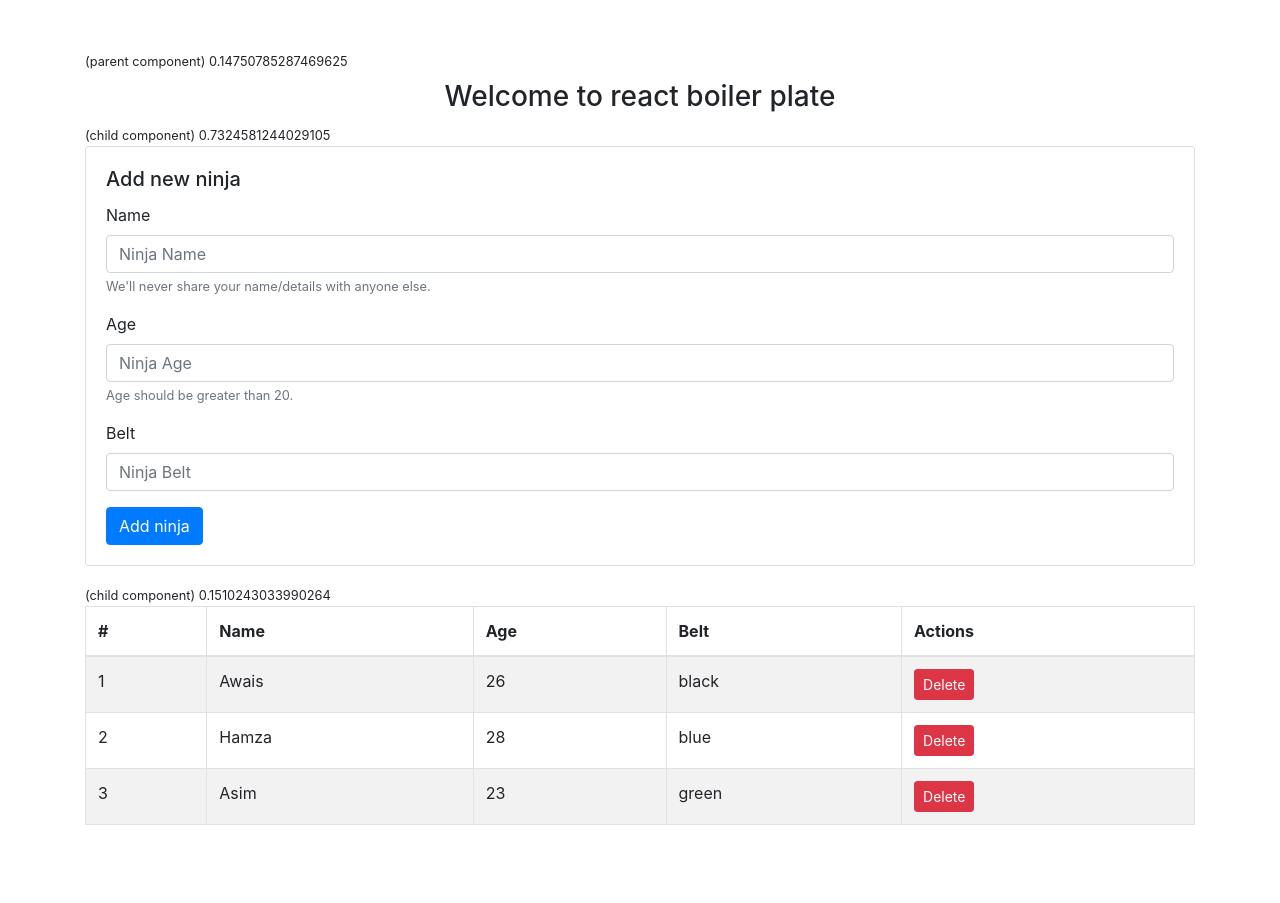
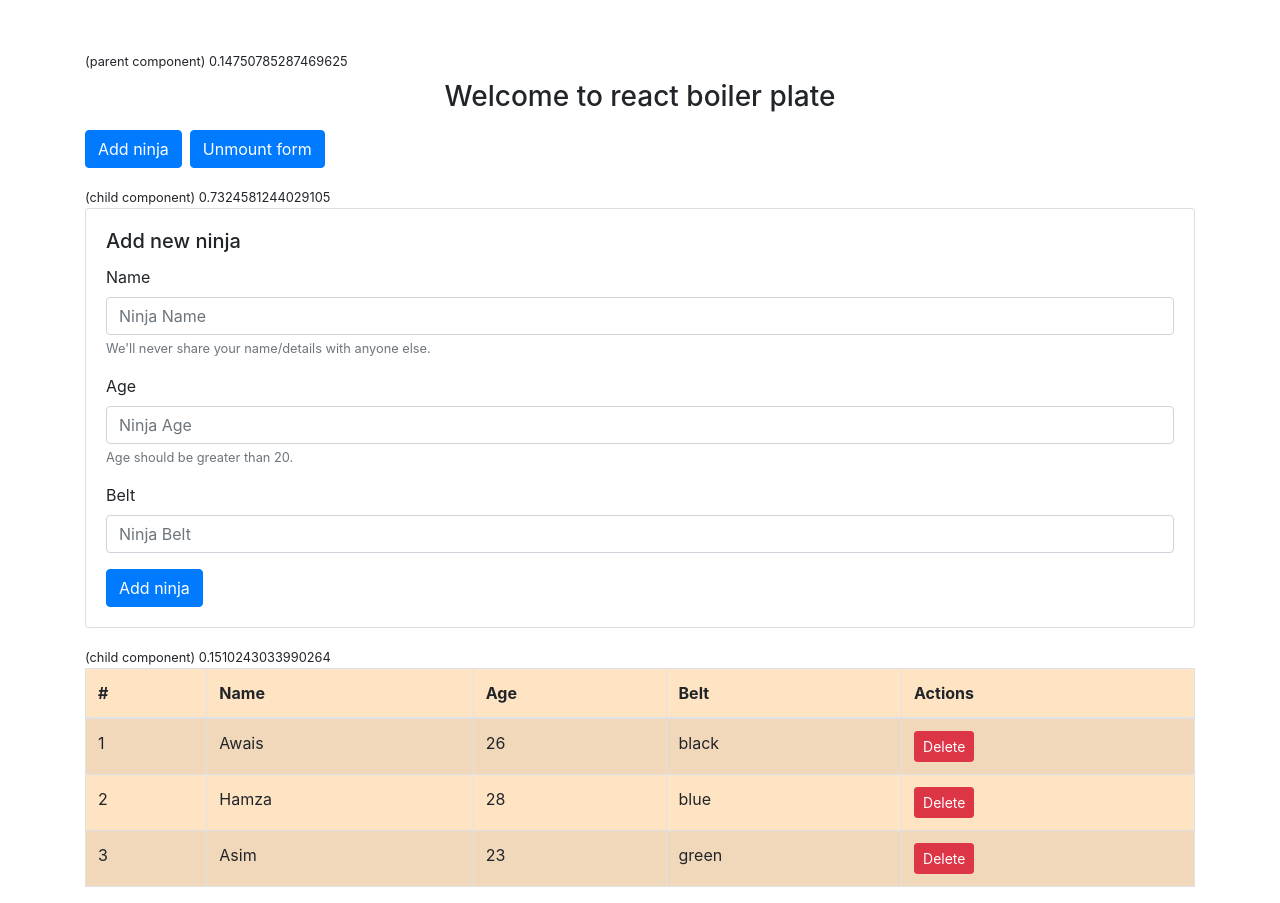
Before and after one commit to Awais-cb/react-starter, a React (Create React App) app: page / in a window 1280 px wide. Before the commit the page ends 841 px from the top, so only its background shows below. Built offline with nearby package versions, Linux system fonts and the light colour scheme.

Commit message:
lifecycle hooks started

```diff
--- a/src/AddNinja.js
+++ b/src/AddNinja.js
@@ -19,11 +19,26 @@ class AddNinja extends React.Component {
       [e.target.id]: e.target.value
     });
   }
+
   handleSubmit = (e) => {
     e.preventDefault()
     // Functions as Props
     this.props.addNinja(this.state)
   }
+
+  componentDidMount() {
+    console.log('Form componentDidMount')
+  }
+
+  componentDidUpdate(prevProps, prevState, snapShot) {
+    console.log('Form componentDidUpdate')
+    console.log(prevProps, prevState)
+  }
+
+  componentWillUnmount() {
+    console.log('Form componentWillUnmount')
+  }
+
   render() {
     return (
       <div>
--- a/src/App.js
+++ b/src/App.js
@@ -3,6 +3,7 @@ import Ninjas from './Ninjas';
 import AddNinja from './AddNinja';
 // Importing Bootstrap from here because UI starts from here
 import 'bootstrap/dist/css/bootstrap.min.css';
+import { Button } from 'react-bootstrap';
 
 // [Container/State component]
 class App extends React.Component {
@@ -14,7 +15,8 @@ class App extends React.Component {
         { id: 1, name: 'Awais', age: 26, belt: 'black' },
         { id: 2, name: 'Hamza', age: 28, belt: 'blue' },
         { id: 3, name: 'Asim', age: 23, belt: 'green' },
-      ]
+      ],
+      mountNinjasFrom: true
     }
   }
 
@@ -33,12 +35,41 @@ class App extends React.Component {
   deleteNinja = (ninjaId) => {
     // We cannot directly manipulate state for deletion either so we need to use non destructive method (which should never alter the state object)
     // This way we can get all elements out of array except one which we want to delete without directly modifying the state
-    let ninjas = this.state.ninjas.filter((ninja)=>{
+    let ninjas = this.state.ninjas.filter((ninja) => {
       return ninja.id !== ninjaId
     })
     this.setState({
       ninjas: ninjas
     })
+  }
+
+  mountNinjasFrom = () => {
+    this.setState({
+      mountNinjasFrom: true
+    })
+  }
+
+  unmountNinjasFrom = () => {
+    this.setState({
+      mountNinjasFrom: false
+    })
+  }
+
+  // Component lifecycle hooks
+  // componentDidMount fire when component is mounted to the DOM
+  componentDidMount() {
+    console.log('Parent componentDidMount')
+  }
+
+  // componentDidUpdate fire when component's state/props are updated
+  componentDidUpdate(prevProps, prevState, snapShot) {
+    console.log('Parent  componentDidUpdate')
+    console.log(prevProps, prevState, snapShot)
+  }
+
+  // componentWillUnmount fire when component is take out of DOM
+  componentWillUnmount() {
+    console.log('Parent componentWillUnmount')
   }
 
   render() {
@@ -53,8 +84,12 @@ class App extends React.Component {
           {/* Check how react renders on different events */}
           <small>(parent component) {Math.random()}</small>
           <h3 className="text-center mt-2 mb-2">{welcomeMessage}</h3>
+          <div className="my-3">
+            <Button variant="primary" type="submit" onClick={this.mountNinjasFrom}> Add ninja </Button>
+            <Button variant="primary" type="submit" className="ml-2" onClick={this.unmountNinjasFrom}> Unmount form </Button>
+          </div>
           {/* Functions as Props */}
-          <AddNinja addNinja={this.addNinja} />
+          {this.state.mountNinjasFrom ? <AddNinja addNinja={this.addNinja} /> : null}
           <Ninjas ninjas={this.state.ninjas} deleteNinja={this.deleteNinja} />
         </div>
       </div>
--- a/src/Ninjas.js
+++ b/src/Ninjas.js
@@ -1,10 +1,12 @@
 import React from 'react';
 import { Table, Button } from 'react-bootstrap';
+// Importing component's custom css this css can affect other components too so write it carefully for this specific component
+import './local/css/Ninjas.css';
 // [UI/State less component]
 // Another type of destructuring with default parameters
 function Ninjas({ ninjas = [], deleteNinja }) {
   const ninjaList = ninjas.map(ninja => {
-    if (ninja.age > 20) {
+    if (ninja.age > 5) {
       return (
         <tr key={ninja.id}>
           <td>{ninja.id}</td>
@@ -22,7 +24,7 @@ function Ninjas({ ninjas = [], deleteNinja }) {
   return (
     <div className="ninjas mt-3">
       <small>(child component) {Math.random()}</small>
-      <Table striped bordered hover>
+      <Table striped bordered hover className="ninjas-table">
         <thead>
           <tr>
             <th>#</th>
--- /dev/null
+++ b/src/local/css/Ninjas.css
@@ -0,0 +1,11 @@
+/*
+This can still affect overall the app's so better not use component css for global scope
+body {
+    background: pink !important;
+}
+*/
+
+/* writing css for component's scope */
+.ninjas .ninjas-table {
+    background: bisque;
+}
```
